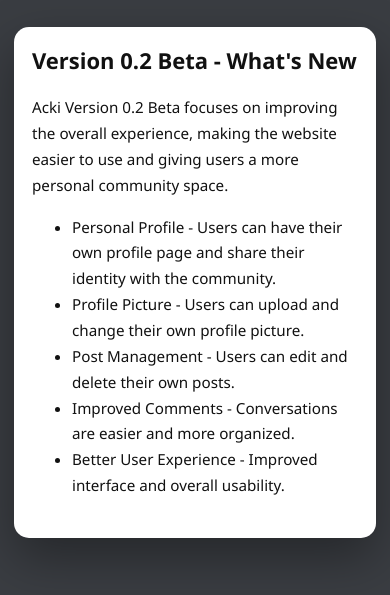
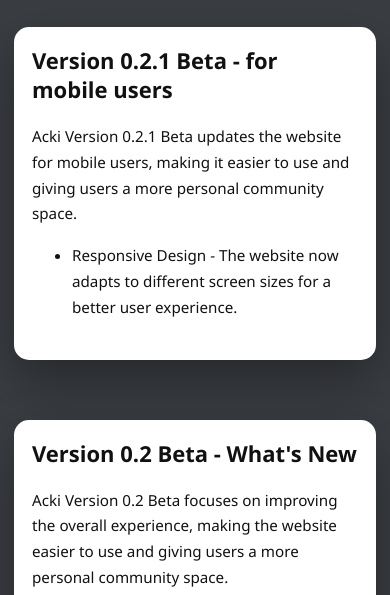
Before and after one commit to aekburut5740-commits/Acki, a website: page page/about.html in a window 390 px wide. Shown: the part 231-826 px from the top of the page. Drawn offline with Linux system fonts and the light colour scheme.

Commit message:
responsive

```diff
--- a/css/responsive.css
+++ b/css/responsive.css
@@ -491,9 +491,10 @@
 
     .notification-full {
         top: var(--acki-topbar-height);
-        height: calc(100dvh - var(--acki-topbar-height));
+        height: calc(1000dvh - var(--acki-topbar-height));
         transform: translateX(100%);
         transition: transform .3s ease;
+        top: 45px;
     }
 
     .notification-full.show {
--- a/page/about.html
+++ b/page/about.html
@@ -65,6 +65,32 @@
         <section class="about-hero">
             <p class="about-version font1-thin" data-en="Version 0.2 Beta" data-th="เวอร์ชัน 0.2 เบต้า">Version 0.2 Beta
             </p>
+        </section>
+        <section class="about-grid2">
+            <div class="about-box">
+
+                <h2 class="font1" data-en="Version 0.2.1 Beta - for mobile users"
+                    data-th="เวอร์ชัน 0.2.1 Beta - สำหรับผู้ใช้โทรศัพท์มือถือ">
+                    Version 0.2.1 Beta - for mobile users
+                </h2>
+
+                <p class="font1"
+                    data-en="Acki Version 0.2.1 Beta updates the website for mobile users, making it easier to use and giving users a more personal community space."
+                    data-th="Acki เวอร์ชัน 0.2.1 Beta ปรับปรุงเว็บไซต์สำหรับผู้ใช้โทรศัพท์มือถือ ทำให้ใช้งานง่ายขึ้น และทำให้ผู้ใช้รู้สึกว่า Acki เป็นพื้นที่ชุมชนของตัวเองมากขึ้น">
+                    Acki Version 0.2.1 Beta updates the website for mobile users, making it easier to use and giving users a more personal community space.
+                </p>
+
+                <ul>
+
+                    <li class="font1"
+                        data-en="Responsive Design - The website now adapts to different screen sizes for a better user experience."
+                        data-th="การออกแบบที่เหมาะสม - เว็บไซต์จะปรับให้เหมาะสมกับขนาดหน้าต่างต่างๆ สำหรับประสบการณ์ที่ดีขึ้น">
+                        Responsive Design - The website now adapts to different screen sizes for a better user experience.
+                    </li>
+
+                </ul>
+
+            </div>
         </section>
         <section class="about-grid2">
             <div class="about-box">
```
